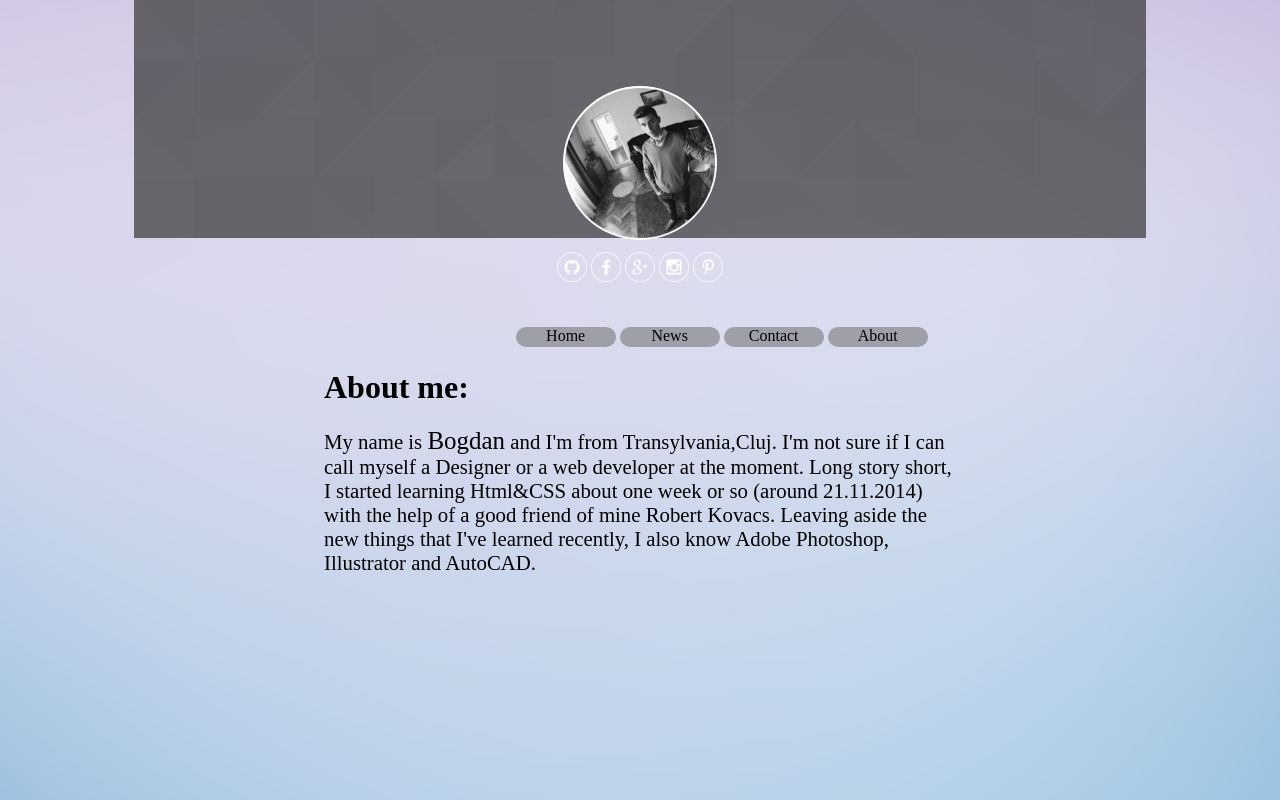
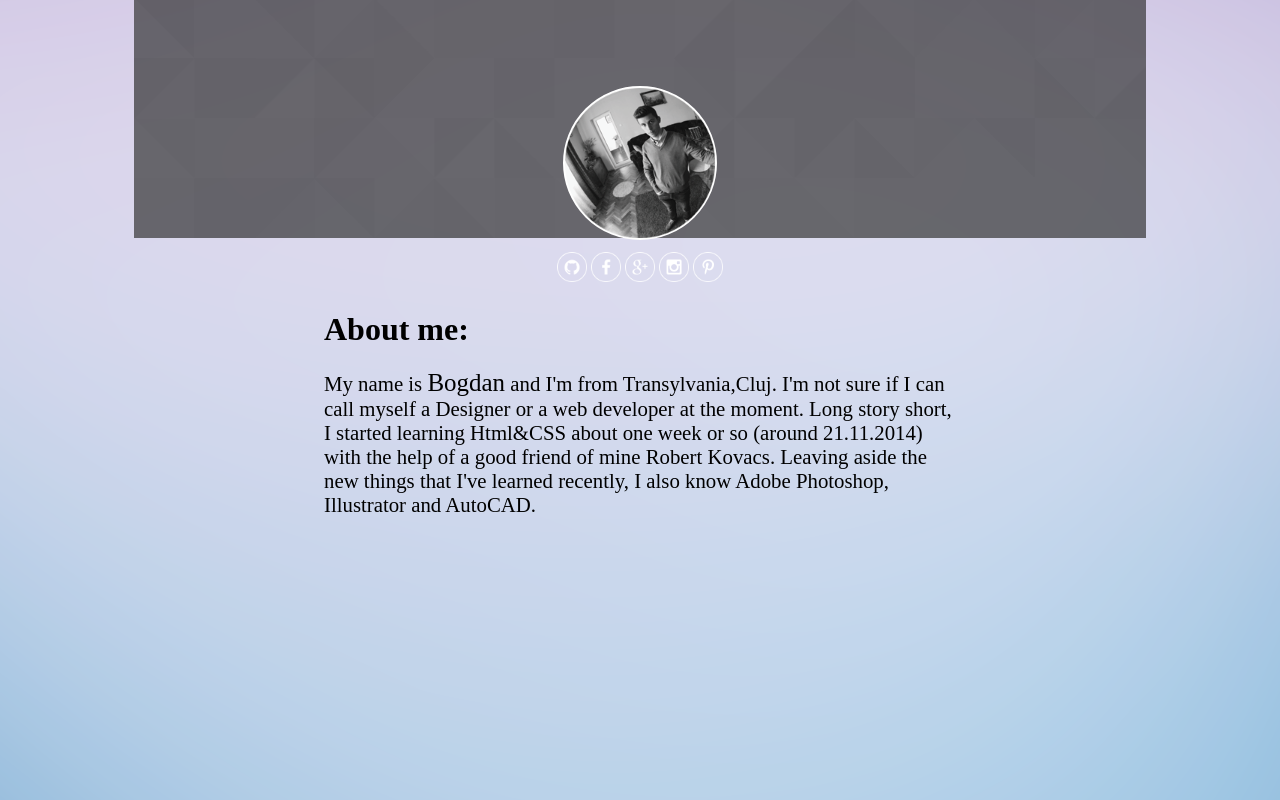
Before and after one commit to bogdan12893/bogdan12893.github.io, a plain HTML site: page index.html in a window 1280 px wide. Shown: the top 800 px of the page. Drawn offline with Linux system fonts and the light colour scheme.

Commit message:
test fail

```diff
--- a/css/components.css
+++ b/css/components.css
@@ -59,26 +59,6 @@ span{
 	font-family:Calibri Light;
 	font-size:120%;
 }
-#tabs{
-	position:relative;
-	margin-left:37%;
-
-
-
-margin-top:30px;
-}
-.tab{
-	width:100px;
-	height:20px;
-	background-color: rgba(100, 100, 100, 0.5);
-	display:inline-block;
-	position:relative;
-	margin-top:8px;
-	list-style-type: none;
-	text-align:center;
-	font-family:Calibri Light;
-	border-radius:10px;
-}
 
 #bottom{
 	height:20px;
--- a/index.html
+++ b/index.html
@@ -41,13 +41,7 @@
 				</td>
 			</tr>
 		</table>
-	<div id="tabs">
-					<ul>
-						<div class="tab"><li><a href="#home">Home</a></li></div>
-						<div class="tab"><li><a href="#news">News</a></li></div>
-						<div class="tab"><li><a href="#contact">Contact</a></li></div>
-						<div class="tab"><li><a href="#about">About</a></li></div>
-					</ul>
+
 	</div>
 	<div class="aboutt">
 			<h1 class="about">About me:</h1>
```
